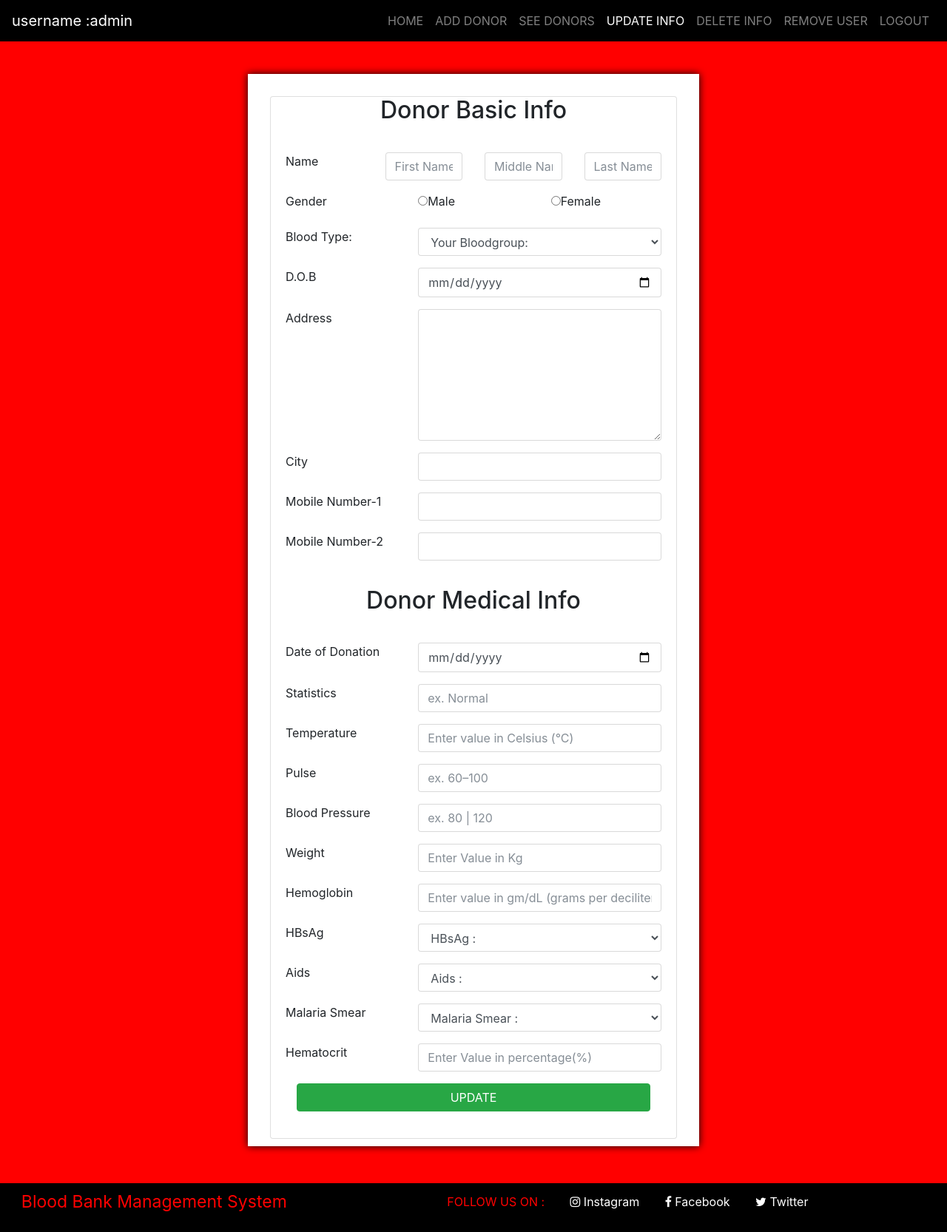
After one commit to Abhimaru/Blood-Bank-Management-System, a PHP site: page /admin/donordetails.php in a window 1280 px wide. The commit adds this page. Shown: the whole page at 74% size. Run offline with PHP 8.4, Linux system fonts and the light colour scheme; the visitor is signed in with stand-in values (Sample User, id 1); data comes from the database, SQL or seed files in the repository; data that the repository does not hold is empty; some libraries are stand-ins or nearby versions.

Commit message:
nothing chnaged

```diff
--- /dev/null
+++ b/admin/donordetails.php
@@ -0,0 +1,294 @@
+<?php
+    session_start();
+?>
+<!DOCTYPE html>
+<html>
+<head>
+	<title>Donor Details</title>
+	<meta charset="utf-8">
+    <meta name="viewport" content="width=device-width, initial-scale=1">
+	<link rel="stylesheet" type="text/css" href="../bootstrap/css/bootstrap.min.css">
+	<link rel="stylesheet" type="text/css" href="../bootstrap/css/bootstrap.min.js">
+	<link rel="stylesheet" type="text/css" href="css/update_style.css?v=<?php echo time();?>">
+</head>
+<body>
+
+<?php
+    $Changeinfo = "active";
+    include "common/navbar.php"
+ ?>
+
+<!-- PHP START -->
+<?php
+    include "../common/connection.php";
+
+            if(isset($_GET['id'])){
+                 $id = $_GET['id'];
+            }
+
+            $selectquery = "select * from donor where id = '$id'";
+
+            $query = mysqli_query($con, $selectquery);
+            $res = mysqli_fetch_array($query);
+
+            if(isset($_POST['update'])){
+                $fname = $_POST['firstName'];
+                $mname = $_POST['middleName'];
+                $lname = $_POST['lastName'];
+                $sex = $_POST['sex'];
+                $bType = $_POST['b_type'];
+                $dob = $_POST['dob'];
+                $address = $_POST['address'];
+                $city = $_POST['city'];
+                $mobile = $_POST['mobile'];
+                $phone = $_POST['phone'];
+                //Medical Information
+                $donationDate = $_POST['don_date'];
+                $stats = $_POST['stats'];
+                $temp = $_POST['temp'];
+                $pulse = $_POST['pulse'];
+                $bp = $_POST['bp'];
+                $weight = $_POST['weight'];
+                $hemoglobin = $_POST['hemoglobin'];
+                $hbsag = $_POST['hbsag'];
+                $aids = $_POST['aids'];
+                $malariaSmear = $_POST['malariaSmear'];
+                $hematocrit = $_POST['hematocrit'];
+
+                $updatequery = "update donor set Fname='$fname', Mname='$mname', Lname='$lname', Gender='$sex', Bloodgroup='$bType', Bdate='$dob', Address='$address', City='$city', Dondate='$donationDate', Stats='$stats', Temp='$temp', Pulse='$pulse', Bp='$bp', Weight='$weight', Hemoglobin='$hemoglobin', Hbsag='$hbsag', Aids='$aids', MalariaSmear='$malariaSmear', Hematocrit='$hematocrit', Mobile1='$mobile', Mobile2='$phone' where id = '$id'";
+                $query = mysqli_query($con, $updatequery);
+                if ($query) {
+                    header("location:updateinfo.php");
+                }
+                else{
+                    ?>
+                        <script>
+                            alert("DATA NOT UPDATED");
+                        </script>
+                    <?php
+                }
+            }
+?>
+<!-- PHP END -->
+<section>
+	<div class="container-fluid bg">
+		<div class="row justify-content-center">
+			<div class="col-12 col-sm-12 col-md-6">
+				<form method="post" class="form-container">
+                <div class="card">
+                    <div class="card-title text-center">
+                        <h2>Donor Basic Info</h2>
+                    </div>
+                    <div class="card-body">
+
+                        <div class="form-group">
+                            <div class="row">
+                            <label class="col-sm-3">Name</label>
+                            <div class="col-sm-3">
+                                <input type="text" name="firstName" placeholder="First Name" class="form-control" value="<?php if(isset($res['Fname'])){echo $res['Fname'];} ?>" required="true">
+                            </div>
+                            <div class="col-sm-3">
+                                <input type="text" name="middleName" placeholder="Middle Name" class="form-control" value="<?php  if(isset($res['Mname'])){echo $res['Mname'];} ?>">
+                            </div>
+                            <div class="col-sm-3">
+                                <input type="text" name="lastName" placeholder="Last Name" class="form-control" value="<?php  if(isset($res['Lname'])){echo $res['Lname'];} ?>" required="true">
+                            </div>
+                            </div>
+                        </div>
+                        <div class="form-group">
+                            <div class="row">
+                            <label class="col-sm-4">Gender</label>
+                            <div class="col-sm-4">
+                            <input type="radio" value="male" name="sex" <?php if(isset($res['Gender']) && $res['Gender']== "male"){echo "checked";}?>>Male
+                            </div>
+                            <div class="col-sm-4">
+                            <input type="radio" value="female" name="sex" <?php if(isset($res['Gender']) && $res['Gender']== "female"){echo "checked";}?>>Female
+                            </div>
+                        </div>
+                        </div>
+                        <div class="form-group">
+                            <div class="row">
+                            <label class="col-sm-4">Blood Type:</label>
+                            <div class="col-sm-8">
+                                <select name="b_type" class="form-control" >
+                                    <option value="<?php if(isset($res['Bloodgroup'])){echo $res['Bloodgroup'];}?>">Your Bloodgroup: <?php if(isset($res['Bloodgroup'])){echo $res['Bloodgroup'];}?></option>
+                                    <option value="O+">O+</option>
+                                    <option value="O-">O-</option>
+                                    <option value="A+">A+</option>
+                                    <option value="A-">A-</option>
+                                    <option value="B+">B+</option>
+                                    <option value="B-">B-</option>
+                                    <option value="AB+">AB+</option>
+                                    <option value="AB-">AB-</option>
+                                </select>
+                            </div>
+                            </div>
+                        </div>
+                        <div class="form-group">
+                            <div class="row">
+                            <label class="col-sm-4">D.O.B</label>
+                            <div class="col-sm-8">
+                                <input type="date" name="dob" class="form-control" value="<?php  if(isset($res['Bdate'])){echo $res['Bdate'];} ?>" >
+                            </div>
+                            </div>
+                        </div>
+                        <div class="form-group">
+                            <div class="row">
+                            <label class="col-sm-4">Address</label>
+                            <div class="col-sm-8">
+                                <textarea rows="8" name="address" class="form-control"><?php  if(isset($res['Address'])){echo $res['Address'];} ?></textarea>
+                            </div>
+                            </div>
+                        </div>
+                        <div class="form-group">
+                            <div class="row">
+                            <label class="col-sm-4">City</label>
+                            <div class="col-sm-8">
+                                <input type="text" name="city" class="form-control" value="<?php  if(isset($res['City'])){echo $res['City'];} ?>" >
+                            </div>
+                            </div>
+                        </div>
+                        <div class="form-group">
+                            <div class="row">
+                            <label class="col-sm-4">Mobile Number-1 </label>
+                            <div class="col-sm-8">
+                                <input type="number" name="mobile" class="form-control" value="<?php  if(isset($res['Mobile1'])){echo $res['Mobile1'];} ?>" >
+                            </div>
+                            </div>
+                        </div>
+                        <div class="form-group">
+                            <div class="row">
+                            <label class="col-sm-4">Mobile Number-2</label>
+                            <div class="col-sm-8">
+                                <input type="number" name="phone" class="form-control" value="<?php  if(isset($res['Mobile2'])){echo $res['Mobile2'];} ?>">
+                            </div>
+                            </div>
+                        </div>
+                    </div>
+                    <div class="card-title text-center">
+                        <h2>Donor Medical Info</h2>
+                    </div>
+                    <div class="card-body">
+                        <div class="form-group">
+                            <div class="row">
+                            <label class="col-sm-4">Date of Donation</label>
+                            <div class="col-sm-8">
+                                <input type="date" name="don_date"  class="form-control" value="<?php  if(isset($res['Dondate'])){echo $res['Dondate'];} ?>">
+                            </div>
+                            </div>
+                        </div>
+                        <div class="form-group">
+                            <div class="row">
+                            <label class="col-sm-4">Statistics</label>
+                            <div class="col-sm-8">
+                                <input type="text" name="stats"  placeholder="ex. Normal" class="form-control" value="<?php  if(isset($res['Stats'])){echo $res['Stats'];} ?>">
+                            </div>
+                            </div>
+                        </div>
+                        <div class="form-group">
+                            <div class="row">
+                            <label class="col-sm-4">Temperature</label>
+                            <div class="col-sm-8">
+                                <input type="decimar" name="temp"  placeholder="Enter value in Celsius (°C)" class="form-control" value="<?php  if(isset($res['Temp'])){echo $res['Temp'];} ?>">
+                            </div>
+                            </div>
+                        </div>
+                        <div class="form-group">
+                            <div class="row">
+                            <label class="col-sm-4">Pulse</label>
+                            <div class="col-sm-8">
+                                <input type="number" min="0" max="300" name="pulse" placeholder="ex. 60–100" class="form-control" value="<?php  if(isset($res['Pulse'])){echo $res['Pulse'];} ?>">
+                            </div>
+                            </div>
+                        </div>
+                        <div class="form-group">
+                            <div class="row">
+                            <label class="col-sm-4">Blood Pressure</label>
+                            <div class="col-sm-8">
+                                <input type="text" name="bp" class="form-control" placeholder="ex. 80 | 120" value="<?php  if(isset($res['Bp'])){echo $res['Bp'];} ?>">
+                            </div>
+                            </div>
+                        </div>
+                        <div class="form-group">
+                            <div class="row">
+                            <label class="col-sm-4">Weight</label>
+                            <div class="col-sm-8">
+                                <input type="decimal" name="weight"  placeholder="Enter Value in Kg" class="form-control" value="<?php  if(isset($res['Weight'])){echo $res['Weight'];} ?>">
+                            </div>
+                            </div>
+                        </div>
+                        <div class="form-group">
+                            <div class="row">
+                            <label class="col-sm-4">Hemoglobin</label>
+                            <div class="col-sm-8">
+                                <input type="text" name="hemoglobin"  placeholder="Enter value in gm/dL (grams per deciliter)" class="form-control" value="<?php  if(isset($res['Hemoglobin'])){echo $res['Hemoglobin'];} ?>">
+                            </div>
+                            </div>
+                        </div>
+                        <div class="form-group">
+                            <div class="row">
+                            <label class="col-sm-4">HBsAg </label>
+                            <div class="col-sm-8">
+                                <select name="hbsag" class="form-control">
+                                    <option value="<?php if(isset($res['Hbsag'])){echo $res['Hbsag'];}?>">HBsAg :<?php if(isset($res['Hbsag'])){echo $res['Hbsag'];}?></option>
+                                    <option value="NEGATIVE">NEGATIVE</option>
+                                    <option value="POSITIVE">POSITIVE</option>
+                                </select>
+                            </div>
+                            </div>
+                        </div>
+                        <div class="form-group">
+                            <div class="row">
+                            <label class="col-sm-4">Aids </label>
+                            <div class="col-sm-8">
+                                <select name="aids" class="form-control">
+                                    <option value="<?php if(isset($res['Aids'])){echo $res['Aids'];}?>">Aids :<?php if(isset($res['Aids'])){echo $res['Aids'];}?></option>
+                                    <option value="NEGATIVE">NEGATIVE</option>
+                                    <option value="POSITIVE">POSITIVE</option>
+                                </select>
+                            </div>
+                            </div>
+                        </div>
+                        <div class="form-group">
+                            <div class="row">
+                            <label class="col-sm-4">Malaria Smear </label>
+                            <div class="col-sm-8">
+                                  <select name="malariaSmear" class="form-control">
+                                    <option value="<?php if(isset($res['MalariaSmear'])){echo $res['MalariaSmear'];}?>">Malaria Smear :<?php if(isset($res['MalariaSmear'])){echo $res['MalariaSmear'];}?></option>
+                                    <option value="NEGATIVE">NEGATIVE</option>
+                                    <option value="POSITIVE">POSITIVE</option>
+                                </select>
+                            </div>
+                            </div>
+                        </div>
+                        <div class="form-group">
+                            <div class="row">
+                            <label class="col-sm-4">Hematocrit </label>
+                            <div class="col-sm-8">
+                                <input type="text" name="hematocrit"  placeholder="Enter Value in percentage(%)" class="form-control" value="<?php  if(isset($res['Hematocrit'])){echo $res['Hematocrit'];} ?>">
+                            </div>
+                            </div>
+                        </div>
+
+                        <div class="form-group">
+                            <div class="col-sm-12">
+                                <button class="btn btn-success btn-block" type="submit" name="update" >UPDATE</button>
+                            </div>
+                        </div>
+                    </div>
+                </div>
+            </form>
+			</div>
+		</div>
+	</div>
+</section>
+
+<?php include "../common/footer.php"?>
+<script src="https://ajax.googleapis.com/ajax/libs/jquery/3.5.1/jquery.min.js"></script>
+
+<script src="https://cdnjs.cloudflare.com/ajax/libs/popper.js/1.16.0/umd/popper.min.js"></script>
+
+<script src="https://maxcdn.bootstrapcdn.com/bootstrap/4.5.2/js/bootstrap.min.js"></script>
+
+</body>
+</html>
```
Also changed, not shown: admin/donorlist.php (+4 -5 lines).
